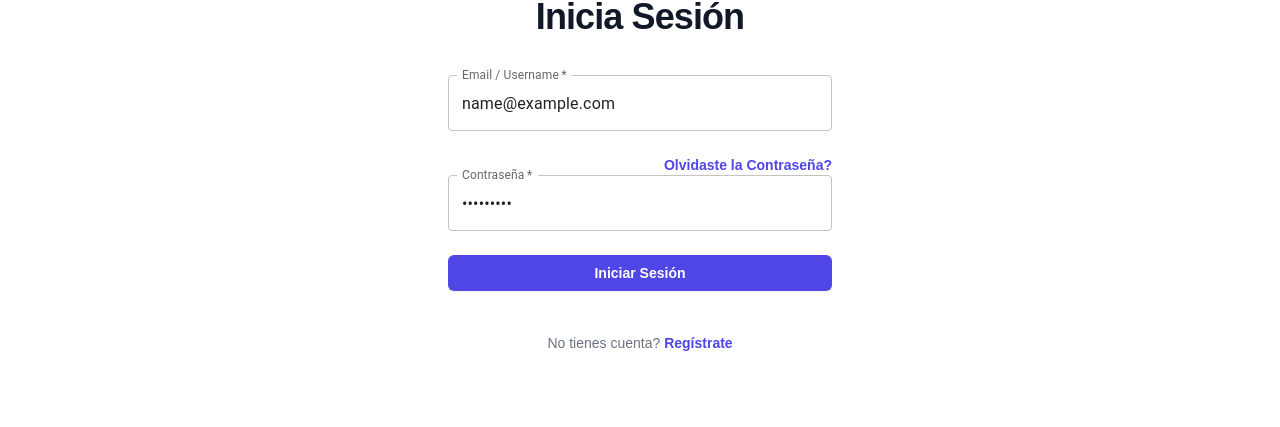
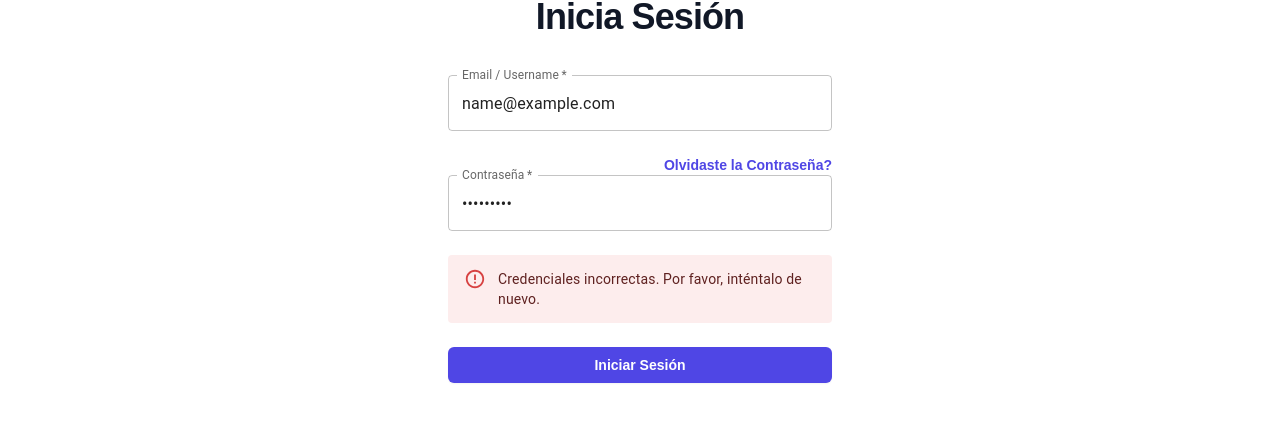
Before and after one commit to Ovtt17/survey-app-ui, a React (Vite) app: page /login in a window 1280 px wide. Both pictures are taken after typing "name@example.com", "Sample123" into the empty fields and a click on the button "Iniciar Sesión". Shown: the part 209-636 px from the top of the page. Built offline with nearby package versions, Linux system fonts and the light colour scheme; no server answers.

Commit message:
chore: Update Login component to display login error message

```diff
--- a/src/components/user/Login.tsx
+++ b/src/components/user/Login.tsx
@@ -1,13 +1,15 @@
-import React, { useEffect } from 'react';
+import { useEffect, useState } from 'react';
 import { useNavigate } from "react-router-dom";
 import { login } from "../../services/authService";
 import TextField from '@mui/material/TextField';
 import { getToken } from '../../utils/auth';
 import { useAuthContext } from '../../context/AuthContext';
+import Alert from '@mui/material/Alert';
 
 const Login = () => {
   const navigate = useNavigate();
   const { login: setAuth } = useAuthContext();
+  const [errorMessage, setErrorMessage] = useState('');
 
   const handleSubmit = async (event: React.FormEvent<HTMLFormElement>) => {
     event.preventDefault();
@@ -22,7 +24,7 @@ const Login = () => {
       navigate('/');
     } catch (error) {
       console.error('Login failed:', error);
-      // Handle login error
+      setErrorMessage('Credenciales incorrectas. Por favor, inténtalo de nuevo.');
     }
   };
 
@@ -82,7 +84,11 @@ const Login = () => {
                 className="w-full"
               />
             </div>
-
+            {errorMessage && (
+              <Alert severity="error" className="mb-4">
+                {errorMessage}
+              </Alert>
+            )}
             <div>
               <button
                 type="submit"
```
